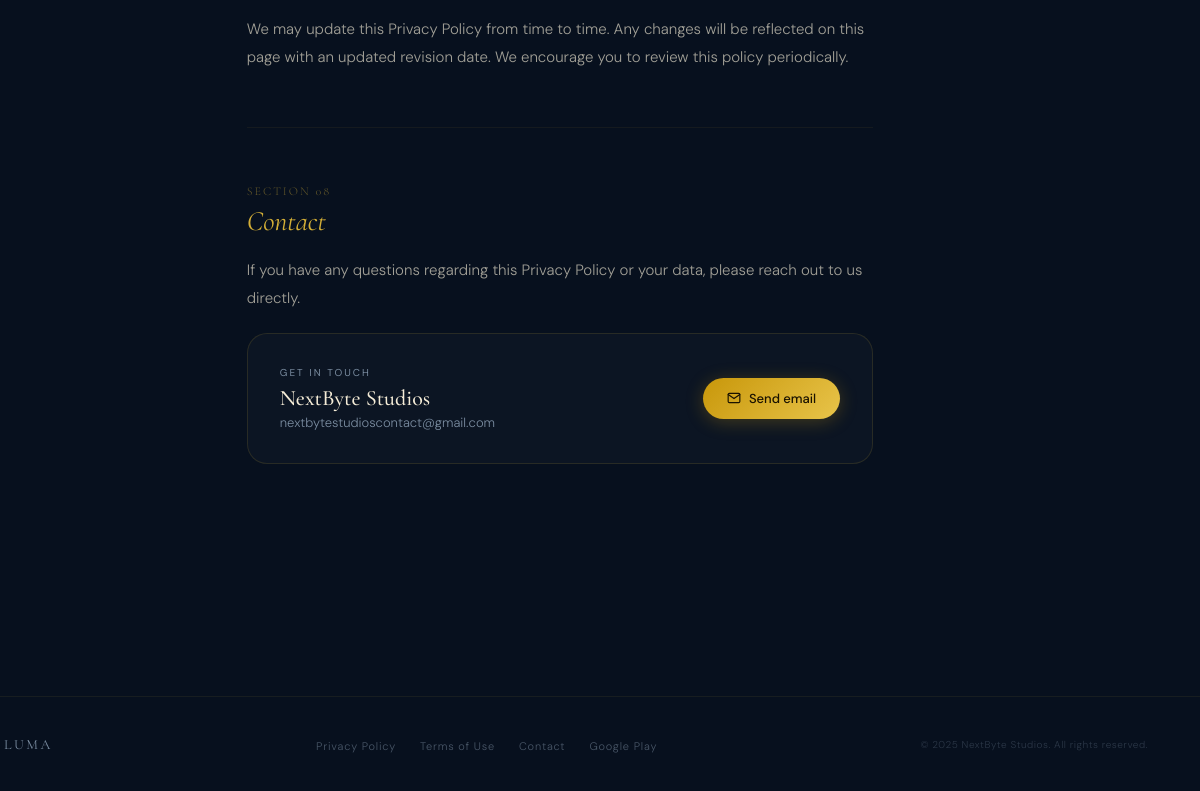
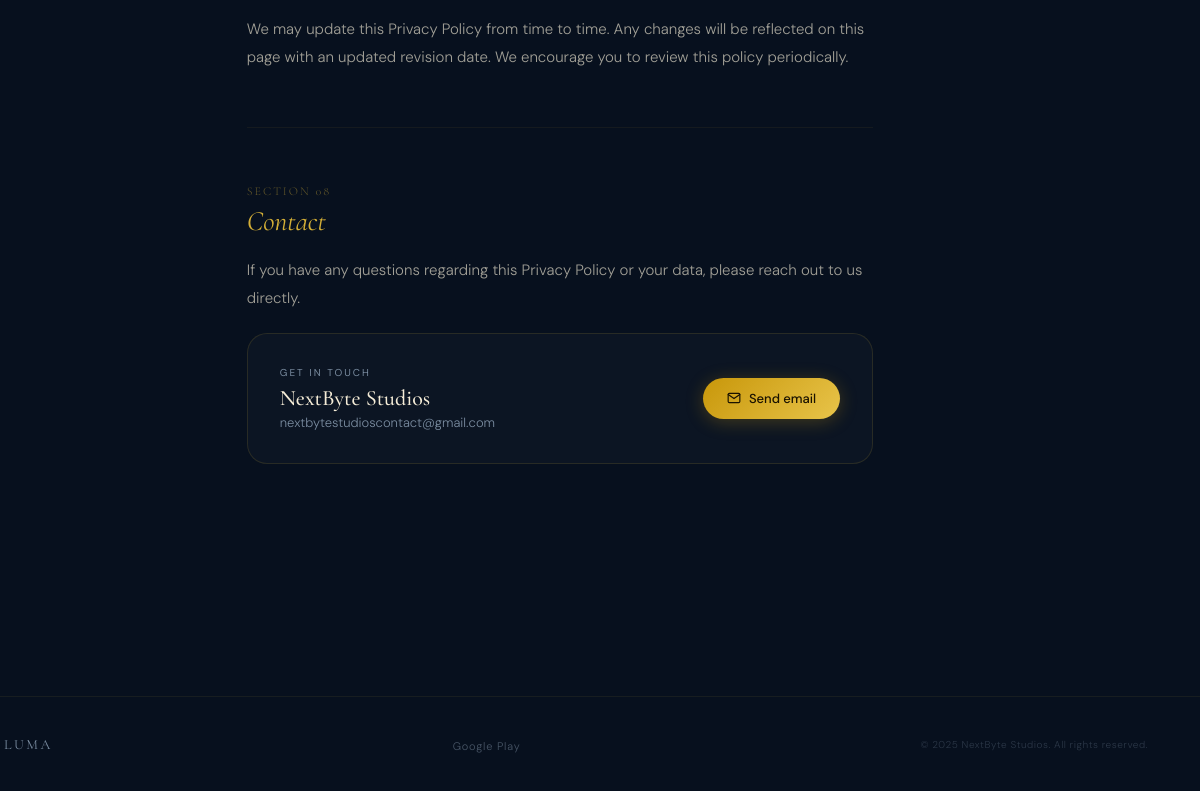
Before and after one commit to mariusarzoiu05-source/lumaprivacy, a plain HTML site: page index.html in a window 1280 px wide. Shown: the part 3477-4268 px from the top of the page, 80-1280 px from the left. Drawn offline with nearby package versions, Linux system fonts and the light colour scheme.

Commit message:
mesajul tau

```diff
--- a/index.html
+++ b/index.html
@@ -243,9 +243,6 @@
     <span>LUMA</span>
   </div>
   <ul class="foot-links">
-    <li><a href="privacy.html">Privacy Policy</a></li>
-    <li><a href="#">Terms of Use</a></li>
-    <li><a href="mailto:nextbytestudioscontact@gmail.com">Contact</a></li>
     <li><a href="https://play.google.com/store/apps/details?id=com.nextbytestudios.luma" target="_blank">Google Play</a></li>
   </ul>
   <span class="foot-copy">© 2025 NextByte Studios. All rights reserved.</span>
```
